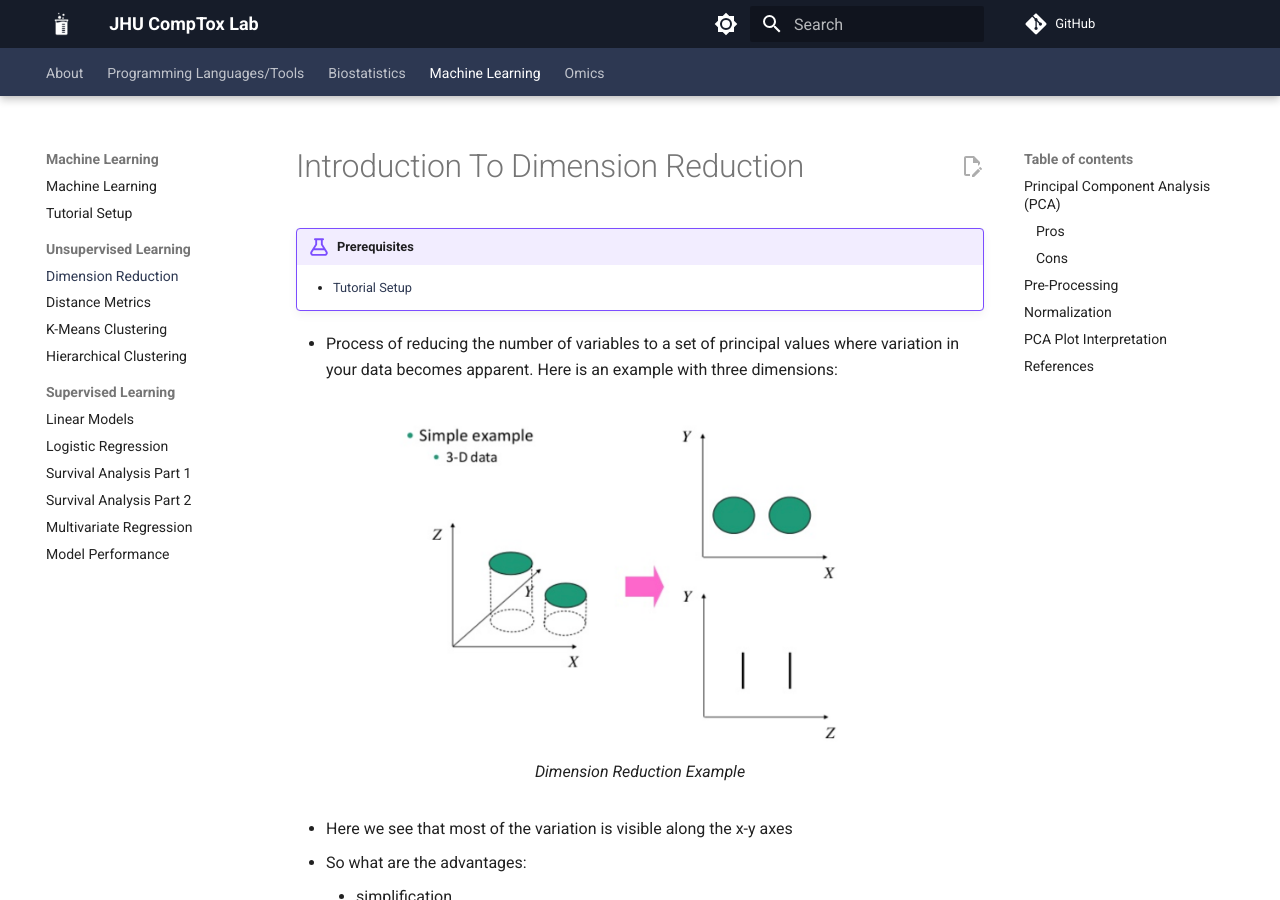
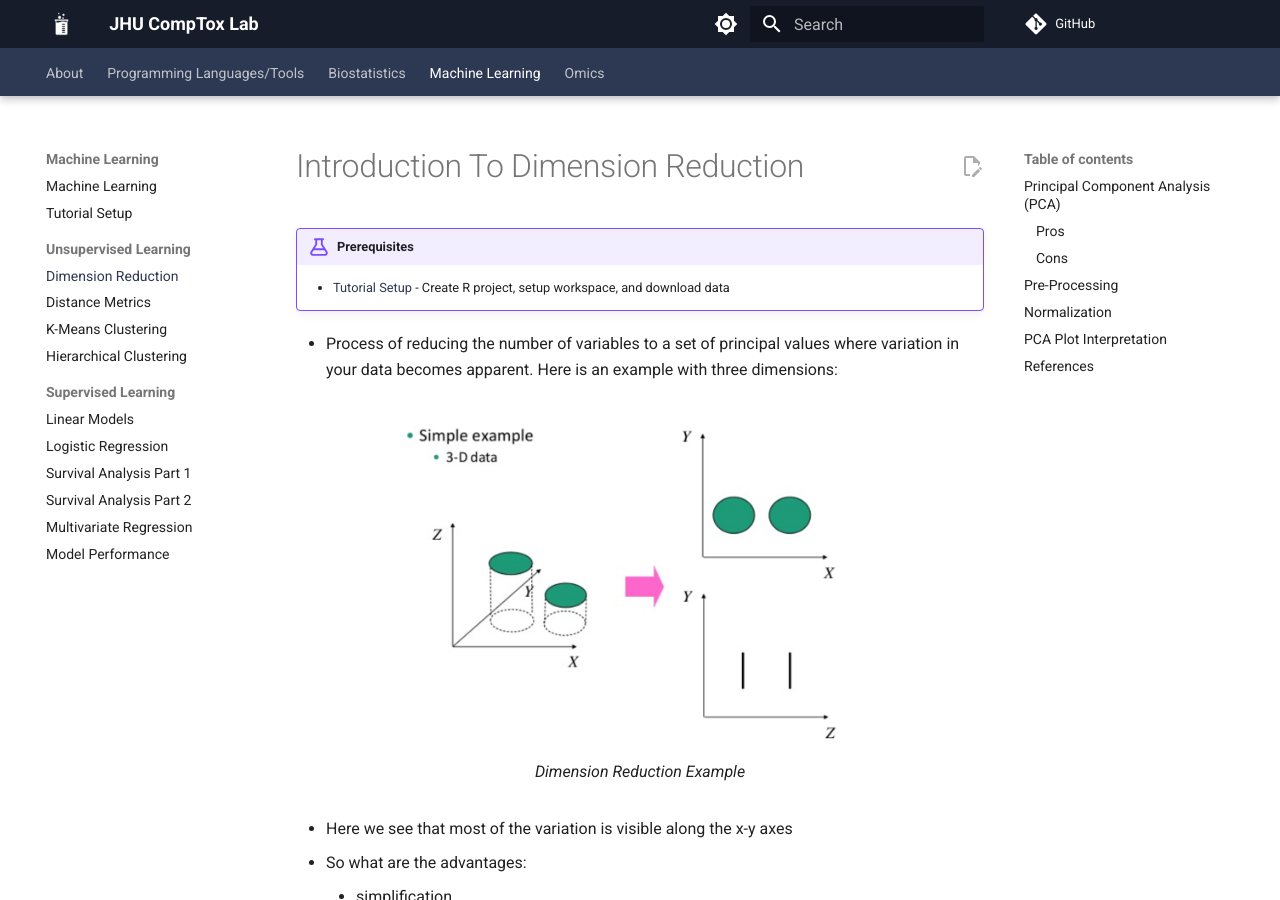
Before and after one commit to comp-tox-jhu/CompToxLab, an MkDocs documentation site: the page built from docs/machine_learning/unsupervised/dimension-reduction.md, in a window 1280 px wide and 900 px high. Built offline with MkDocs 1.6.1 and Material for MkDocs 9.7.7, drawn with Linux system fonts in a browser that asks for light colours; comment, search, counter and statistics services are not loaded.

Commit message:
Update dimension-reduction.md

```diff
--- a/docs/machine_learning/unsupervised/dimension-reduction.md
+++ b/docs/machine_learning/unsupervised/dimension-reduction.md
@@ -1,7 +1,7 @@
 # Introduction To Dimension Reduction
 
 !!! example "Prerequisites"
-    - [Tutorial Setup](../setup.md)
+    - [Tutorial Setup](../../setup.md) - Create R project, setup workspace, and download data
 
 - Process of reducing the number of variables to a set of principal values where variation in your data becomes apparent. Here is an example with three dimensions:
 
```
